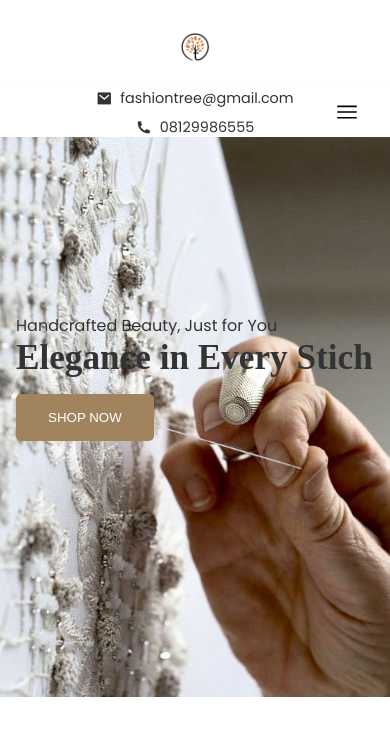
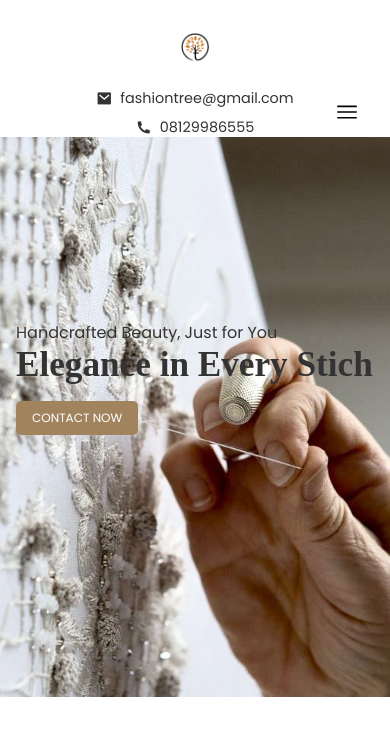
Before and after one commit to AminaAshraf2002/Fashion-Tree-Boutique, a plain HTML site: page index.html in a window 390 px wide. Shown: the top 735 px of the page. Drawn offline with nearby package versions, Linux system fonts and the light colour scheme.

Commit message:
fashiontree

```diff
--- a/index.html
+++ b/index.html
@@ -54,7 +54,8 @@
       <div class="section__container header__container">
         <p>Handcrafted Beauty, Just for You</p>
         <h1>Elegance in Every Stich</h1>
-        <button class="btn">SHOP NOW</button>
+        <a href="tel:08129986555"
+        class="btn">CONTACT NOW </a>
       </div>
     </header>
     <section class="about" id="about">
--- a/styles.css
+++ b/styles.css
@@ -62,7 +62,7 @@ body {
 
 .logo__header img {
   max-width: 50px;
-  margin-left: -180px;
+  margin-left: -150px;
   margin-top: -80px;
 }
 @media (max-width: 768px) {
@@ -245,7 +245,8 @@ header {
   font-size: 4rem;
 }
 
-.header__container button {
+.header__container button,
+.header__container a.btn {
   margin-top: 1rem;
   padding: 1rem 2rem;
   outline: none;
@@ -255,10 +256,34 @@ header {
   background-color: var(--primary-color);
   cursor: pointer;
   transition: 0.3s;
+  text-decoration: none;
+  display: inline-block;
+  text-align: center;
 }
 
+.header__container a.btn:hover,
 .header__container button:hover {
   background-color: var(--primary-color-dark);
+}
+
+/* Media queries for responsive design */
+
+/* Tablets and smaller screens */
+@media (max-width: 768px) {
+  .header__container button,
+  .header__container a.btn {
+    padding: 0.75rem 1.5rem; /* Adjust padding for smaller screens */
+    font-size: 0.875rem; /* Adjust font size */
+  }
+}
+
+/* Mobile screens */
+@media (max-width: 480px) {
+  .header__container button,
+  .header__container a.btn {
+    padding: 0.5rem 1rem; /* Further adjust padding for mobile */
+    font-size: 0.75rem; /* Further adjust font size */
+  }
 }
 .about{
   height: 100vh;
```
